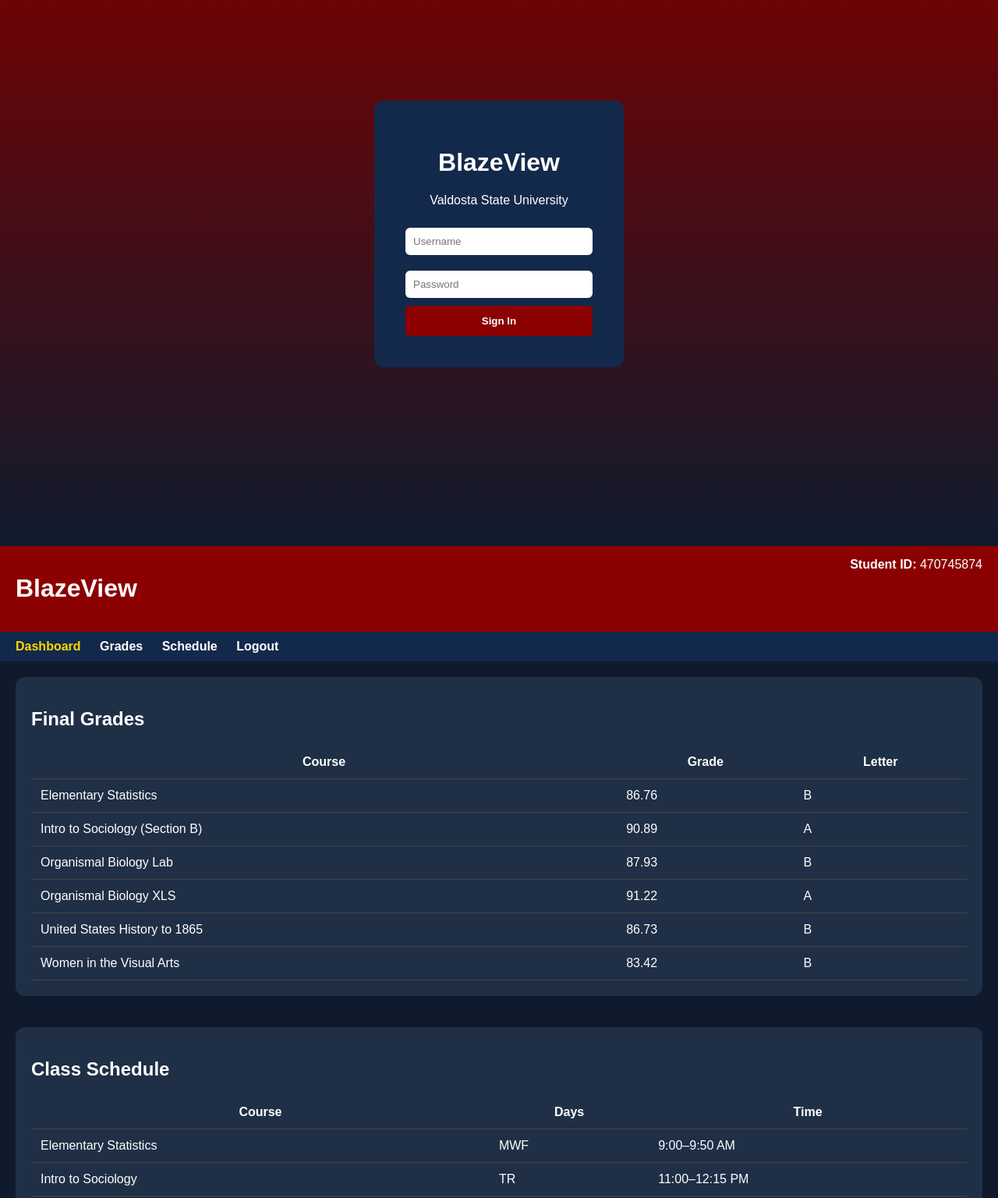
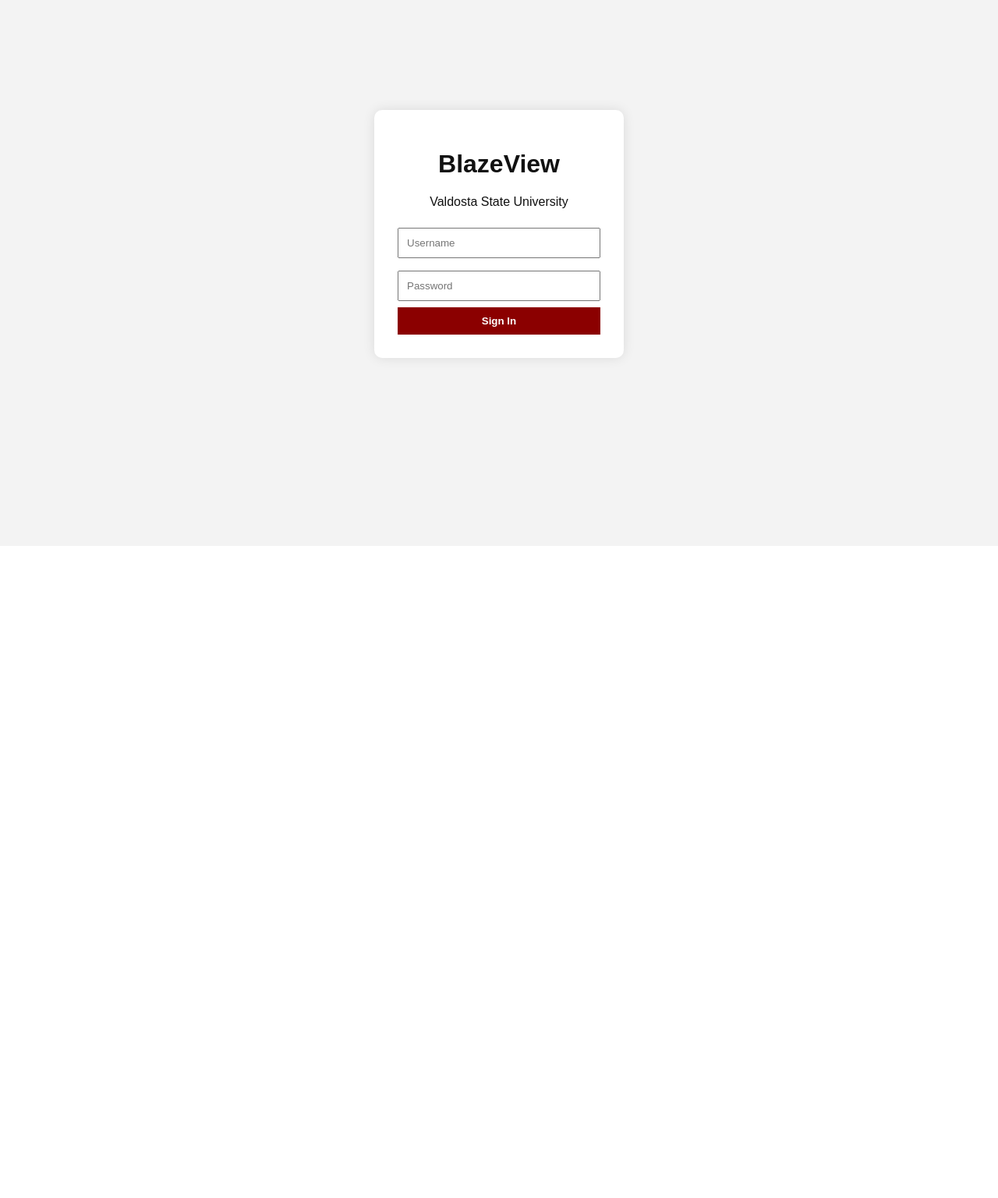
Before and after one commit to brownkayla55766-dev/BlazeView-, a plain HTML site: page index.html in a window 1280 px wide. Shown: the part 100-1636 px from the top of the page at 78% size. After the commit the page ends 800 px from the top, so only its background shows below. Drawn offline with Linux system fonts and the light colour scheme.

Commit message:
Update style.css

```diff
--- a/style.css
+++ b/style.css
@@ -5,91 +5,85 @@
 
 body {
   margin: 0;
-  background-color: #0f1b2d;
-  color: white;
+  background: white;
+  color: #111;
 }
 
+/* LOGIN */
 #login-page {
   height: 100vh;
   display: flex;
   justify-content: center;
   align-items: center;
-  background: linear-gradient(#7a0000, #0f1b2d);
+  background: #f3f3f3;
 }
 
 .login-box {
-  background-color: #13294b;
-  padding: 40px;
-  border-radius: 12px;
+  background: white;
+  padding: 30px;
+  border-radius: 10px;
   width: 320px;
+  box-shadow: 0 0 15px rgba(0,0,0,0.1);
   text-align: center;
 }
 
 .login-box input {
   width: 100%;
   padding: 10px;
-  margin: 10px 0;
-  border-radius: 6px;
-  border: none;
+  margin: 8px 0;
 }
 
 .login-box button {
   width: 100%;
-  padding: 12px;
-  background-color: #8b0000;
+  padding: 10px;
+  background: #8b0000;
   color: white;
   border: none;
-  border-radius: 6px;
   font-weight: bold;
   cursor: pointer;
 }
 
-#dashboard {
+/* APP */
+#app {
   display: none;
 }
 
 header {
-  background-color: #8b0000;
+  background: #8b0000;
+  color: white;
   padding: 15px 20px;
   display: flex;
   justify-content: space-between;
 }
 
 nav {
-  background-color: #13294b;
+  background: #13294b;
   padding: 10px 20px;
 }
 
 nav a {
+  color: white;
   margin-right: 20px;
   cursor: pointer;
   font-weight: bold;
 }
 
 nav a.active {
-  color: #ffd700;
+  text-decoration: underline;
 }
 
 main {
   padding: 20px;
 }
 
-.stats {
-  display: flex;
-  gap: 20px;
-  margin-bottom: 20px;
-}
-
 .card {
-  background-color: #1f2f46;
+  background: #f8f8f8;
   padding: 20px;
-  border-radius: 12px;
-  flex: 1;
+  border-radius: 10px;
 }
 
 .gpa {
-  font-size: 42px;
-  color: #ffd700;
+  font-size: 40px;
   font-weight: bold;
 }
 
@@ -100,5 +94,9 @@
 
 th, td {
   padding: 12px;
-  border-bottom: 1px solid #444;
+  border-bottom: 1px solid #ccc;
 }
+
+.hidden {
+  display: none;
+}
```
